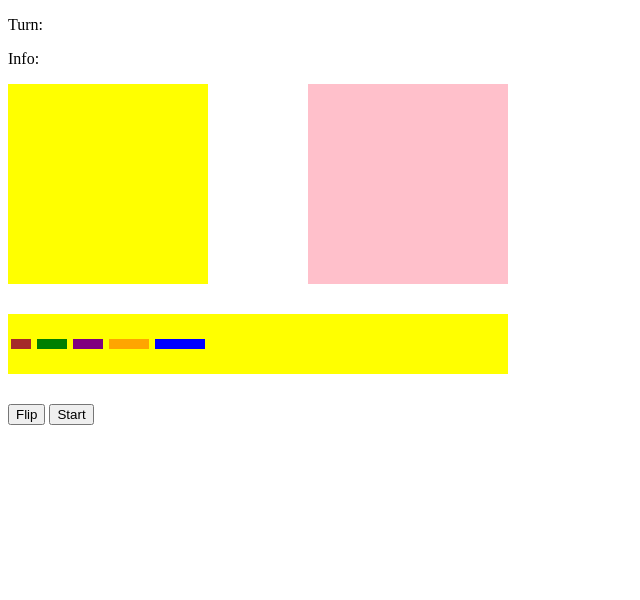
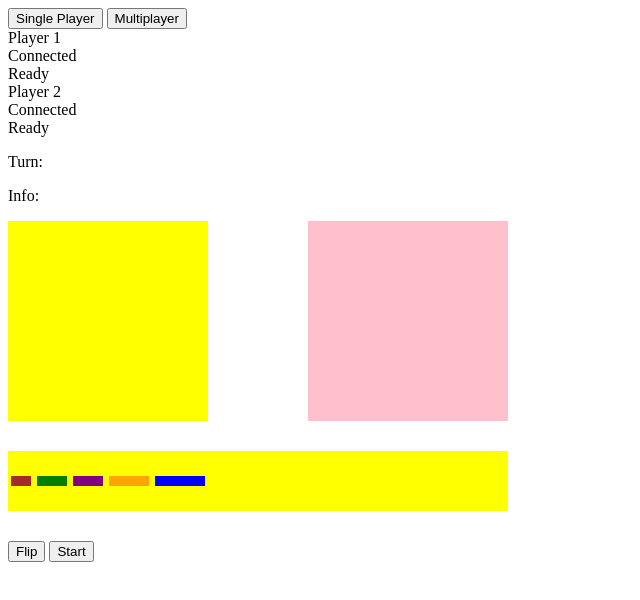
Before and after one commit to abutler911/battleship-v2, a website: page public/index.html in a window 1280 px wide. Shown: the whole page, without its empty margins (0-640 px from the left). Drawn offline with nearby package versions, Linux system fonts and the light colour scheme; no server answers.

Commit message:
adding in multiplayer functionality

```diff
--- a/public/app.js
+++ b/public/app.js
@@ -6,17 +6,23 @@ const infoDisplay = document.querySelector("#info");
 const turnDisplay = document.querySelector("#turn-display");
 
 const gameMode = "";
-const playerNum = 0;
+let playerNum = 0;
 let ready = false;
 let enemyReady = false;
 let allShipsPlaced = false;
 let shotFired = -1;
+let currentPlayer = "user";
 
 const socket = io();
 //get your player number
 socket.on("player-number", (num) => {
   if (num === -1) {
     infoDisplay.innerHTML = "Sorry, the server is full";
+  } else {
+    playerNum = parseInt(num);
+    if (playerNum === 1) currentPlayer = "enemy";
+
+    console.log(playerNum);
   }
 });
 //option choosing
--- a/public/index.html
+++ b/public/index.html
@@ -8,6 +8,18 @@
     <link rel="stylesheet" href="styles.css" />
   </head>
   <body>
+    <button id="singlePlayerButton">Single Player</button>
+    <button id="multiPlayerButton">Multiplayer</button>
+    <div class="player p1">
+      Player 1
+      <div class="connected">Connected<span></span></div>
+      <div class="ready">Ready <span></span></div>
+    </div>
+    <div class="player p2">
+      Player 2
+      <div class="connected">Connected<span></span></div>
+      <div class="ready">Ready <span></span></div>
+    </div>
     <div id="game-info">
       <p>Turn: <span id="turn-display"></span></p>
       <p>Info: <span id="info"></span></p>
```
